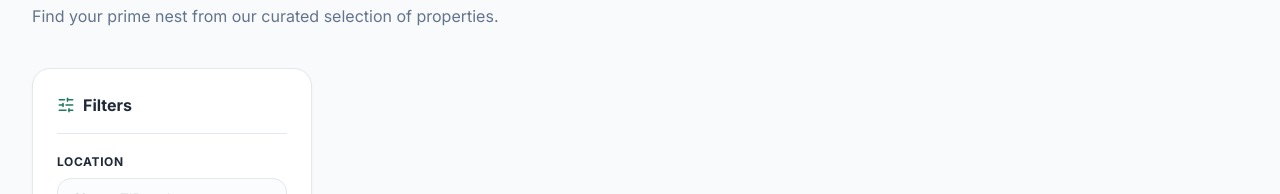
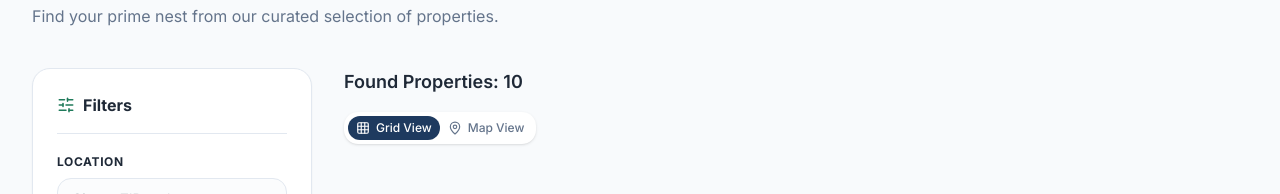
Before and after one commit to arafatYasir/PrimeNest, a React (Vite) app in the folder frontend/: page /properties in a window 1280 px wide. Shown: the part 185-379 px from the top of the page. Built offline with nearby package versions, Linux system fonts and the light colour scheme; no server answers.

Commit message:
Added tabs to switch between grid view and map view and updated property schema and types

```diff
--- a/frontend/src/components/properties/PropertiesFilter.tsx
+++ b/frontend/src/components/properties/PropertiesFilter.tsx
@@ -55,6 +55,7 @@
                     </SelectTrigger>
                     <SelectContent>
                         <SelectItem value="Available">Available</SelectItem>
+                        <SelectItem value="Pending">Pending</SelectItem>
                         <SelectItem value="Sold">Sold</SelectItem>
                     </SelectContent>
                 </Select>
--- /dev/null
+++ b/frontend/src/components/ui/tabs.tsx
@@ -0,0 +1,80 @@
+import { Tabs as TabsPrimitive } from "@base-ui/react/tabs"
+import { cva, type VariantProps } from "class-variance-authority"
+
+import { cn } from "@/lib/utils"
+
+function Tabs({
+  className,
+  orientation = "horizontal",
+  ...props
+}: TabsPrimitive.Root.Props) {
+  return (
+    <TabsPrimitive.Root
+      data-slot="tabs"
+      data-orientation={orientation}
+      className={cn(
+        "group/tabs flex gap-2 data-horizontal:flex-col",
+        className
+      )}
+      {...props}
+    />
+  )
+}
+
+const tabsListVariants = cva(
+  "group/tabs-list inline-flex w-fit items-center justify-center rounded-xl p-1 text-muted-foreground group-data-horizontal/tabs:h-8 group-data-vertical/tabs:h-fit group-data-vertical/tabs:flex-col data-[variant=line]:rounded-none",
+  {
+    variants: {
+      variant: {
+        default: "bg-card shadow-sm",
+        line: "gap-1 bg-transparent",
+      },
+    },
+    defaultVariants: {
+      variant: "default",
+    },
+  }
+)
+
+function TabsList({
+  className,
+  variant = "default",
+  ...props
+}: TabsPrimitive.List.Props & VariantProps<typeof tabsListVariants>) {
+  return (
+    <TabsPrimitive.List
+      data-slot="tabs-list"
+      data-variant={variant}
+      className={cn(tabsListVariants({ variant }), className)}
+      {...props}
+    />
+  )
+}
+
+function TabsTrigger({ className, ...props }: TabsPrimitive.Tab.Props) {
+  return (
+    <TabsPrimitive.Tab
+      data-slot="tabs-trigger"
+      className={cn(
+        "relative inline-flex flex-1 items-center justify-center gap-1.5 rounded-xl px-2 py-1 text-xs font-medium whitespace-nowrap text-text-secondary transition-all group-data-vertical/tabs:w-full group-data-vertical/tabs:justify-start group-data-vertical/tabs:py-[calc(--spacing(1.25))] hover:text-primary focus-visible:border-ring focus-visible:ring-[3px] focus-visible:ring-ring/50 focus-visible:outline-1 focus-visible:outline-ring disabled:pointer-events-none disabled:opacity-50 has-data-[icon=inline-end]:pr-1 has-data-[icon=inline-start]:pl-1 aria-disabled:pointer-events-none aria-disabled:opacity-50 [&_svg]:pointer-events-none [&_svg]:shrink-0 [&_svg:not([class*='size-'])]:size-3.5 cursor-pointer",
+        "group-data-[variant=line]/tabs-list:bg-transparent group-data-[variant=line]/tabs-list:data-active:bg-transparent dark:group-data-[variant=line]/tabs-list:data-active:border-transparent dark:group-data-[variant=line]/tabs-list:data-active:bg-transparent",
+        "data-active:bg-primary data-active:text-white data-active:hover:text-white",
+        "after:absolute after:bg-foreground after:opacity-0 after:transition-opacity group-data-horizontal/tabs:after:inset-x-0 group-data-horizontal/tabs:after:bottom-[-5px] group-data-horizontal/tabs:after:h-0.5 group-data-vertical/tabs:after:inset-y-0 group-data-vertical/tabs:after:-right-1 group-data-vertical/tabs:after:w-0.5 group-data-[variant=line]/tabs-list:data-active:after:opacity-100",
+        className
+      )}
+      {...props}
+    />
+  )
+}
+
+function TabsContent({ className, ...props }: TabsPrimitive.Panel.Props) {
+  return (
+    <TabsPrimitive.Panel
+      data-slot="tabs-content"
+      className={cn("flex-1 text-xs/relaxed outline-none", className)}
+      {...props}
+    />
+  )
+}
+
+export { Tabs, TabsList, TabsTrigger, TabsContent, tabsListVariants }
--- a/frontend/src/pages/PropertiesPage.tsx
+++ b/frontend/src/pages/PropertiesPage.tsx
@@ -1,8 +1,13 @@
 import Container from "@/components/Container";
 import PropertiesFilter from "@/components/properties/PropertiesFilter";
-import { useEffect } from "react";
+import { useEffect, useState } from "react";
+import { Tabs, TabsList, TabsTrigger } from "@/components/ui/tabs"
+import { Grid3x3, MapPin } from "lucide-react";
 
 const PropertiesPage = () => {
+    // States
+    const [currentTab, setCurrentTab] = useState<"properties" | "map">("properties");
+
     // Scrolling to the top of the page
     useEffect(() => {
         window.scrollTo({ top: 0 });
@@ -34,9 +39,28 @@
                         <PropertiesFilter />
                     </div>
 
-                    {/* ---- Property Cards ---- */}
+                    {/* ---- Property Cards / Map ---- */}
                     <div className="lg:col-span-3">
+                        {/* Properties Count */}
+                        <div>
+                            <h3 className="text-lg font-semibold font-sans text-text">Found Properties: 10</h3>
+                        </div>
 
+                        {/* Tabs */}
+                        <div className="mt-4">
+                            <Tabs value={currentTab} onValueChange={(value) => setCurrentTab(value)}>
+                                <TabsList>
+                                    <TabsTrigger value="properties">
+                                        <Grid3x3 />
+                                        Grid View
+                                    </TabsTrigger>
+                                    <TabsTrigger value="map">
+                                        <MapPin />
+                                        Map View
+                                    </TabsTrigger>
+                                </TabsList>
+                            </Tabs>
+                        </div>
                     </div>
                 </div>
             </Container>
--- a/frontend/src/types/global.d.ts
+++ b/frontend/src/types/global.d.ts
@@ -4,7 +4,7 @@
     description: string;
     propertyType: "House" | "Apartment" | "Condo" | "Land";
     listingType: "For Sale" | "For Rent";
-    status: "Available" | "Sold";
+    status: "Available" | "Sold" | "Pending";
     images: string[];
     price: number;
     area: number;
```
Also changed, not shown: 1 other file (tests, documents, lock files or other folders).
